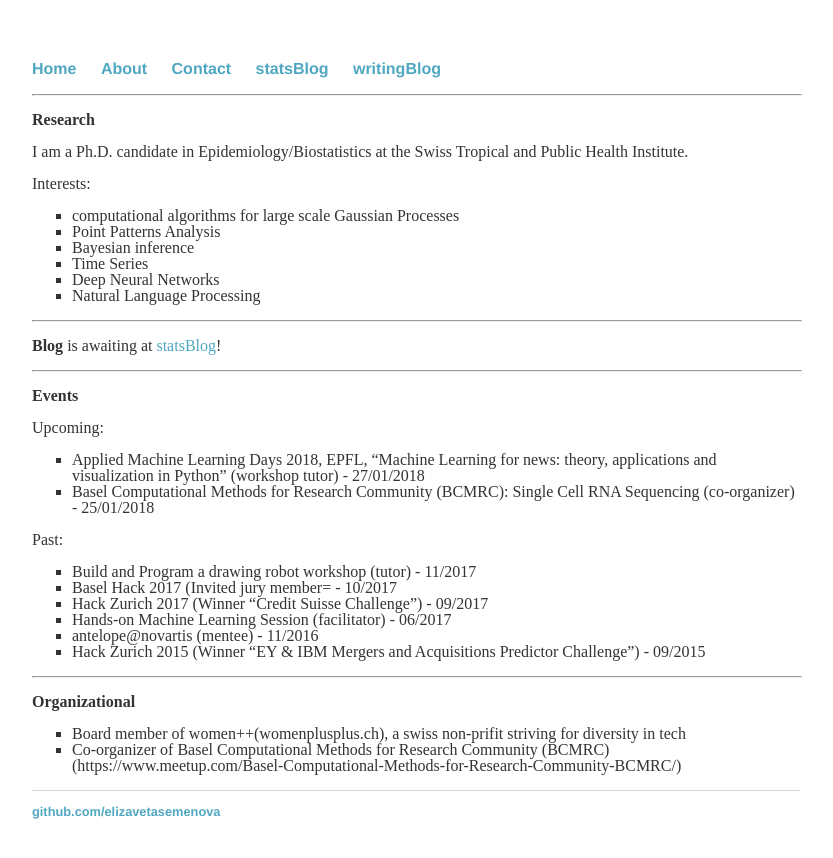
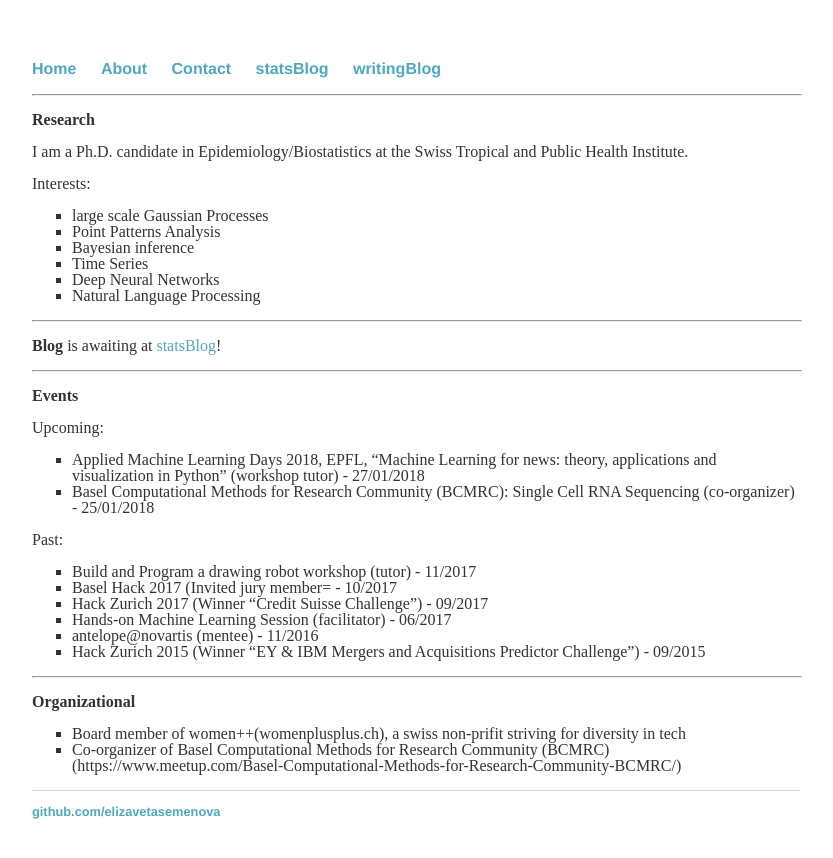
Before and after one commit to elizavetasemenova/elizavetasemenova.github.io, a Jekyll site: the page built from index.html, in a window 1280 px wide. Shown: the top 858 px of the page, without its empty margins (224-1057 px from the left). Built offline with Jekyll 4.4.1, drawn with Linux system fonts in a browser that asks for light colours.

Commit message:
Update index.html

```diff
--- a/index.html
+++ b/index.html
@@ -13,7 +13,7 @@ title: Liza Semenova, statistician in progress
 
 <p> Interests:
        <ul style="list-style-type:square">
-	  <li>computational algorithms for large scale Gaussian Processes</li>
+	  <li>large scale Gaussian Processes</li>
 	  <li>Point Patterns Analysis</li>
 	  <li>Bayesian inference</li>
 	  <li>Time Series </li>
```
